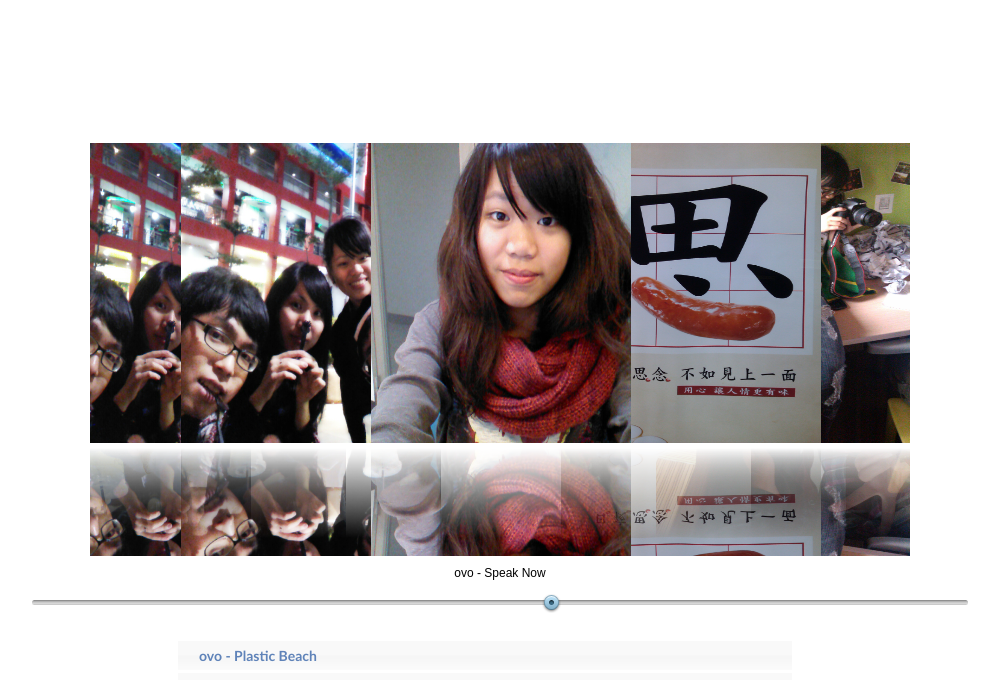
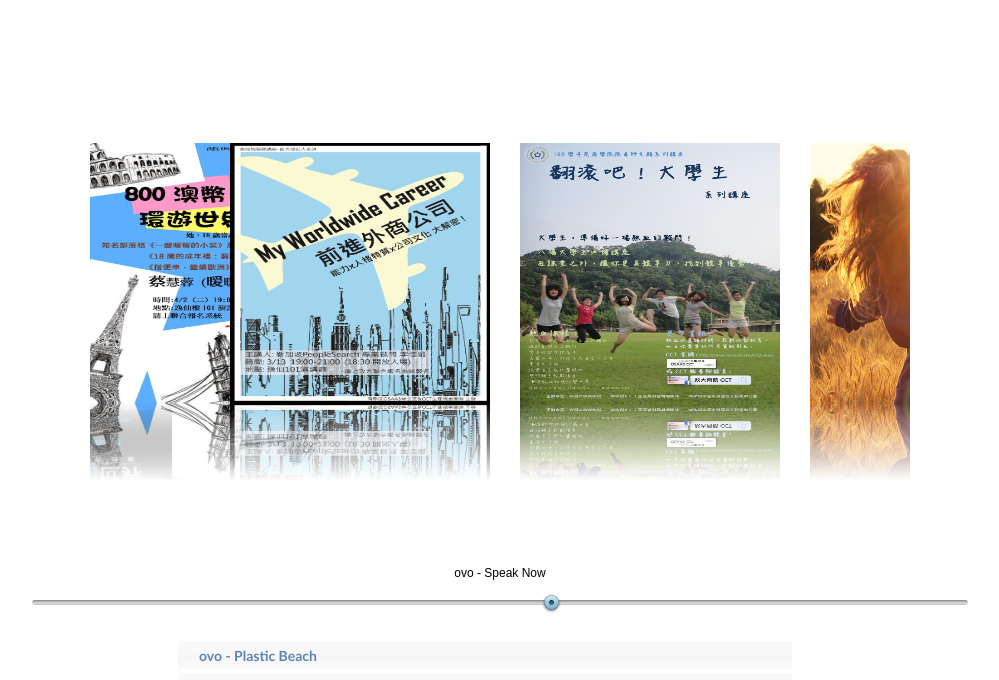
Before and after one commit to contemplator/DCT_introduce, a PHP site: page /activities.html in a window 1280 px wide. Shown: the top 680 px of the page, without its empty margins (140-1139 px from the left). Run offline with PHP 8.4, Linux system fonts and the light colour scheme.

Commit message:
modified activities shadow

```diff
--- a/activities.html
+++ b/activities.html
@@ -95,16 +95,16 @@ and open the template in the editor.
 
 		<div class="wrapper">
 			<div id="coverflow">
-	            <img src="actimg/1.jpg" data-artist="ovo" data-album="Plastic Beach"/>
-				<img src="actimg/2.jpg" data-artist="ovo" data-album="Come Around Sunshine"/>
-				<img src="actimg/3.jpg" data-artist="ovo" data-album="Born Free"/>
-				<img src="actimg/4.jpg" data-artist="ovo" data-album="Recovery"/>
-				<img src="actimg/5.jpg" data-artist="ovo" data-album="I Am Not A Human Being"/>
-				<img src="actimg/6.jpg" data-artist="ovo" data-album="Speak Now"/>
-				<img src="actimg/7.jpg" data-artist="ovo" data-album="The Band Perry"/>
-				<img src="actimg/8.jpg" data-artist="ovo" data-album="Hands All Over"/>
-				<img src="actimg/9.jpg" data-artist="ovo" data-album="Danger Days"/>
-				<img src="actimg/10.jpg" data-artist="ovo" data-album="The Final Frontier"/>
+	            <img src="actimg/a.jpg" data-artist="ovo" data-album="Plastic Beach"/>
+				<img src="actimg/b.jpg" data-artist="ovo" data-album="Come Around Sunshine"/>
+				<img src="actimg/c.jpg" data-artist="ovo" data-album="Born Free"/>
+				<img src="actimg/d.jpg" data-artist="ovo" data-album="Recovery"/>
+				<img src="actimg/e.png" data-artist="ovo" data-album="I Am Not A Human Being"/>
+				<img src="actimg/f.jpg" data-artist="ovo" data-album="Speak Now"/>
+				<img src="actimg/g.jpg" data-artist="ovo" data-album="The Band Perry"/>
+				<img src="actimg/i.jpg" data-artist="ovo" data-album="Hands All Over"/>
+				<img src="actimg/j.jpg" data-artist="ovo" data-album="Danger Days"/>
+				<img src="actimg/k.jpg" data-artist="ovo" data-album="The Final Frontier"/>
 			</div>
 		</div>
 
--- a/css/activities.css
+++ b/css/activities.css
@@ -372,12 +372,12 @@ div.wrapper {
 
 #coverflow img {
 	width: 260px;
-	height: 300px;
+	height: 260px;
 	float: left;
 	position: relative;
 	margin: -35px;
-	 -webkit-box-reflect: below 5px -webkit-gradient(linear, left top, left bottom, from(black), color-stop(.7, black), to(transparent));
-
+	padding: 0px 50px 0px 50px;
+	 -webkit-box-reflect: below 0px -webkit-gradient(linear, left top, left bottom, from(transparent), color-stop(.7, transparent), to(black));
 }
 
 #demo-frame {
--- a/js/ui.coverflow.js
+++ b/js/ui.coverflow.js
@@ -57,7 +57,6 @@
 			this.itemHeight = this.items.height();
 			this.duration = o.duration;
 			this.current = o.item; //initial item
-
 
 			//Bind click events on individual items
 			this.items.bind(o.trigger, function() {
@@ -143,14 +142,12 @@
 					css.width = self.itemWidth * (1+((1-mod)*0.3));
 					css.height = css.width * (self.itemHeight / self.itemWidth);
 					css.top = -((css.height - self.itemHeight) / 3);
-
 					css.left -= self.itemWidth/6 -50;
 					}
 					else{
 					css.width = self.itemWidth;
 					css.height = self.itemHeight;
 					css.top = 0;
-
 					if(side == "left"){
 					css.left -= self.itemWidth/5 -50;
 					}
```
Also changed, not shown: actimg/a.jpg (added), actimg/b.jpg (added), actimg/c.jpg (added), actimg/d.jpg (added), actimg/e.png (added), actimg/f.jpg (added), actimg/g.jpg (added), actimg/h.jpg (added), actimg/i.jpg (added), actimg/j.jpg (added), actimg/k.jpg (added), image/h.jpg (added), image/i.jpg (added), image/j.jpg (added), 1 more files.
